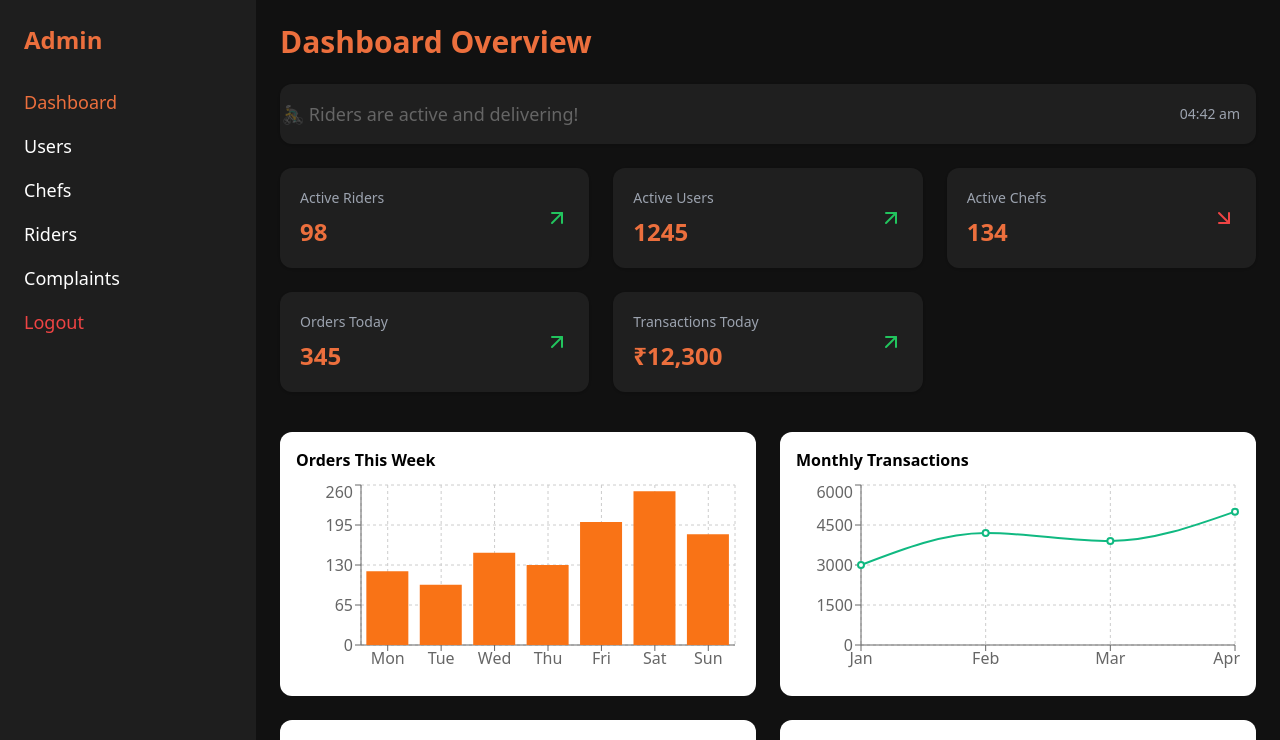
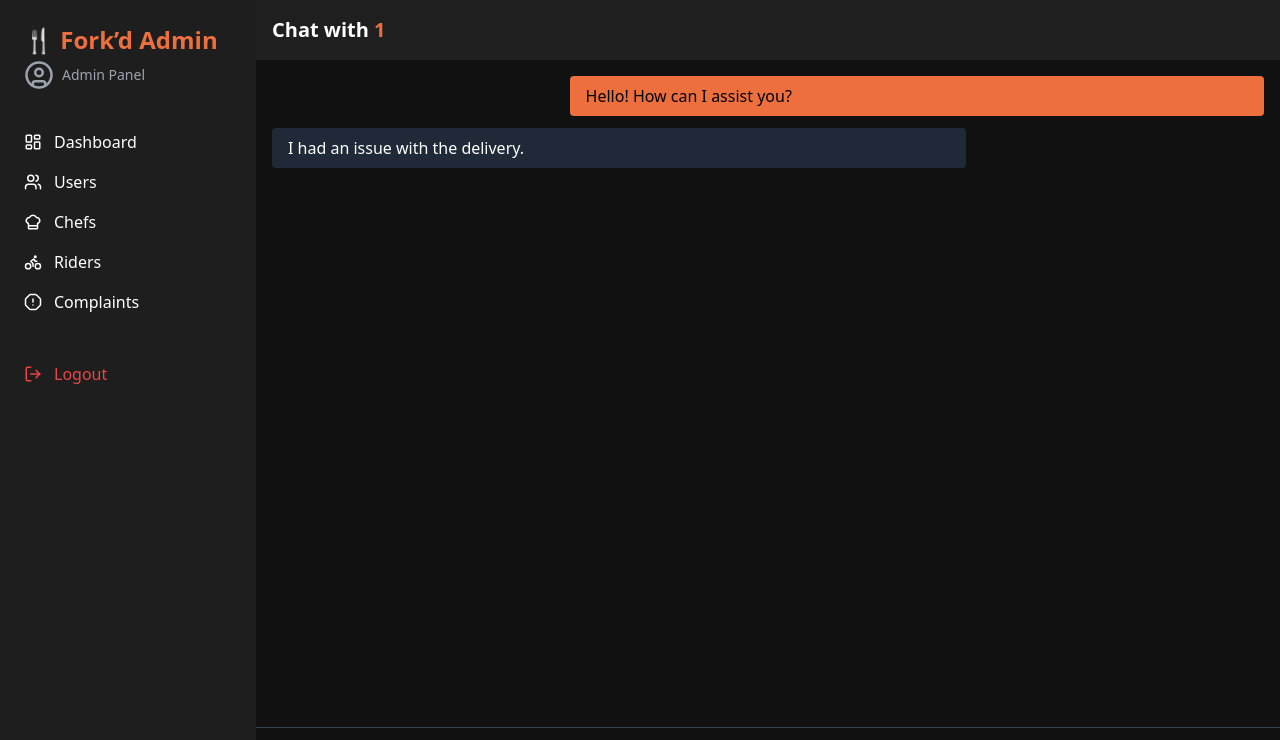
Before and after one commit to AkhilNair04/Forkd-Dashboard, a React (Vite) app in the folder admin-dashboard/: page /chat/1 in a window 1280 px wide. Before the commit this address led to /dashboard. Shown: the top 740 px of the page. Built offline with nearby package versions, Linux system fonts and the light colour scheme; sample sign-in values are in the browser's storage.

Commit message:
Chatpage introduced, UI corrected

```diff
--- a/admin-dashboard/src/App.jsx
+++ b/admin-dashboard/src/App.jsx
@@ -8,6 +8,7 @@ import Chefs from './pages/Chefs';
 import Rider from './pages/Rider';
 import Users from './pages/Users';
 import Complaints from './pages/Complaints';
+import ChatPage from './pages/ChatPage'; // ✅ Added chat page import
 
 const PrivateRoute = ({ children }) => {
   const isLoggedIn = localStorage.getItem('adminLoggedIn') === 'true';
@@ -49,6 +50,7 @@ function App() {
           <Route path="/riders" element={<PrivateRoute><Rider /></PrivateRoute>} />
           <Route path="/users" element={<PrivateRoute><Users /></PrivateRoute>} />
           <Route path="/complaints" element={<PrivateRoute><Complaints /></PrivateRoute>} />
+          <Route path="/chat/:id" element={<PrivateRoute><ChatPage /></PrivateRoute>} /> {/* ✅ NEW CHAT ROUTE */}
           <Route path="/" element={<Navigate to={isLoggedIn ? "/dashboard" : "/login"} replace />} />
           <Route path="*" element={<Navigate to={isLoggedIn ? "/dashboard" : "/login"} replace />} />
         </Routes>
--- a/admin-dashboard/src/components/Sidebar.jsx
+++ b/admin-dashboard/src/components/Sidebar.jsx
@@ -1,44 +1,76 @@
-import { Link, useLocation, useNavigate } from 'react-router-dom';
+import { Link, useLocation, useNavigate } from "react-router-dom";
+import {
+  LayoutDashboard,
+  Users,
+  ChefHat,
+  Bike,
+  AlertOctagon,
+  UtensilsCrossed,
+  ClipboardList,
+  CreditCard,
+  BarChart,
+  LogOut,
+  UserCircle,
+} from "lucide-react";
 
 export default function Sidebar() {
   const location = useLocation();
   const navigate = useNavigate();
 
   const handleLogout = () => {
-    localStorage.removeItem('authToken');
-    localStorage.removeItem('adminLoggedIn');
-    navigate('/login');
+    localStorage.removeItem("authToken");
+    localStorage.removeItem("adminLoggedIn");
+    navigate("/login");
   };
 
   const navItems = [
-    { path: '/dashboard', label: 'Dashboard' },
-    { path: '/users', label: 'Users' },
-    { path: '/chefs', label: 'Chefs' },
-    { path: '/riders', label: 'Riders' },
-    { path: '/complaints', label: 'Complaints' },
+    { path: "/dashboard", label: "Dashboard", icon: <LayoutDashboard size={18} /> },
+    { path: "/users", label: "Users", icon: <Users size={18} /> },
+    { path: "/chefs", label: "Chefs", icon: <ChefHat size={18} /> },
+    { path: "/riders", label: "Riders", icon: <Bike size={18} /> },
+    { path: "/complaints", label: "Complaints", icon: <AlertOctagon size={18} /> },
+
+    // 🔒 Optional / future routes
+    // { path: "/orders", label: "Orders", icon: <ClipboardList size={18} /> },
+    // { path: "/dishes", label: "Dishes", icon: <UtensilsCrossed size={18} /> },
+    // { path: "/transactions", label: "Transactions", icon: <CreditCard size={18} /> },
+    // { path: "/analytics", label: "Analytics", icon: <BarChart size={18} /> },
   ];
 
   return (
     <aside className="w-64 bg-[#1E1E1E] text-white p-6 min-h-screen">
-      <h2 className="text-2xl font-bold text-primary mb-8">Admin</h2>
-      <ul className="space-y-4 text-lg">
-        {navItems.map(({ path, label }) => (
+      {/* Logo & Admin */}
+      <div className="mb-10">
+        <h1 className="text-2xl font-bold text-primary mb-1">🍴 Fork’d Admin </h1>
+        <div className="flex items-center gap-2 text-sm text-gray-400 mt-1">
+          <UserCircle size={30} />
+        Admin Panel
+        </div>
+      </div>
+
+      {/* Navigation */}
+      <ul className="space-y-4 text-base font-medium">
+        {navItems.map(({ path, label, icon }) => (
           <li key={path}>
             <Link
               to={path}
-              className={`hover:text-primary ${
-                location.pathname === path ? 'text-primary' : 'text-white'
+              className={`flex items-center gap-3 hover:text-primary transition ${
+                location.pathname === path ? "text-primary" : "text-white"
               }`}
             >
+              {icon}
               {label}
             </Link>
           </li>
         ))}
-        <li>
+
+        {/* Logout */}
+        <li className="pt-8">
           <button
             onClick={handleLogout}
-            className="text-red-500 hover:text-red-400 text-left w-full"
+            className="flex items-center gap-3 text-red-500 hover:text-red-400 text-left w-full"
           >
+            <LogOut size={18} />
             Logout
           </button>
         </li>
--- /dev/null
+++ b/admin-dashboard/src/pages/Chatpage.jsx
@@ -0,0 +1,58 @@
+import { useParams } from "react-router-dom";
+import { useState } from "react";
+
+export default function ChatPage() {
+  const { id } = useParams(); // user ID passed in URL
+  const [messages, setMessages] = useState([
+    { from: "admin", text: "Hello! How can I assist you?" },
+    { from: id, text: "I had an issue with the delivery." },
+  ]);
+  const [newMsg, setNewMsg] = useState("");
+
+  const sendMessage = () => {
+    if (!newMsg.trim()) return;
+    setMessages((prev) => [...prev, { from: "admin", text: newMsg }]);
+    setNewMsg("");
+  };
+
+  return (
+    <div className="flex flex-col h-screen bg-[#111] text-white">
+      {/* Header */}
+      <div className="p-4 bg-[#1F1F1F] text-xl font-semibold">
+        Chat with <span className="text-primary">{id}</span>
+      </div>
+
+      {/* Messages */}
+      <div className="flex-1 p-4 space-y-3 overflow-y-auto">
+        {messages.map((msg, idx) => (
+          <div
+            key={idx}
+            className={`max-w-[70%] px-4 py-2 rounded ${
+              msg.from === "admin"
+                ? "bg-primary text-black self-end ml-auto"
+                : "bg-gray-800 self-start"
+            }`}
+          >
+            {msg.text}
+          </div>
+        ))}
+      </div>
+
+      {/* Input */}
+      <div className="p-4 flex gap-2 border-t border-gray-700">
+        <input
+          className="flex-1 p-2 rounded bg-gray-800"
+          value={newMsg}
+          onChange={(e) => setNewMsg(e.target.value)}
+          placeholder="Type a message..."
+        />
+        <button
+          className="bg-primary text-black px-4 rounded font-medium"
+          onClick={sendMessage}
+        >
+          Send
+        </button>
+      </div>
+    </div>
+  );
+}
--- a/admin-dashboard/src/pages/Users.jsx
+++ b/admin-dashboard/src/pages/Users.jsx
@@ -1,7 +1,10 @@
+// ===============================
+// Users.jsx  (with Chat navigation)
+// ===============================
 import { useEffect, useState } from "react";
 import { useNavigate } from "react-router-dom";
-import Sidebar from "../components/Sidebar";
 
+// ─── Dummy Complaints Data ─────────────────────────────────────────────────────
 const complaints = [
   {
     ticketId: "T001",
@@ -12,7 +15,7 @@ const complaints = [
       email: "john@example.com",
       district: "Ernakulam",
       state: "Kerala",
-      image: "",
+      image: "https://i.pravatar.cc/100?u=user123",
       type: "user",
     },
     accused: {
@@ -21,8 +24,8 @@ const complaints = [
       username: "ravik",
       email: "ravi@example.com",
       district: "Chennai",
-      state: "Tamil Nadu",
-      image: "",
+      state: "Tamil Nadu",
+      image: "https://i.pravatar.cc/100?u=rider456",
       type: "rider",
     },
     type: "user",
@@ -68,8 +71,8 @@ export default function Users() {
     complaints
       .filter((c) => c.status === "pending")
       .forEach((c) => {
-        complaintUsers.push({ ...c.complaintee, ticket: c.ticketId, type: c.type });
-        complaintUsers.push({ ...c.accused, ticket: c.ticketId, type: c.type });
+        complaintUsers.push({ ...c.complaintee, ticket: c.ticketId });
+        complaintUsers.push({ ...c.accused, ticket: c.ticketId });
       });
 
     const uniqueUsers = Array.from(
@@ -80,9 +83,7 @@ export default function Users() {
   }, [history]);
 
   const filteredUsers = users.filter((u) => {
-    if (searchId.trim() && !u.id.toLowerCase().includes(searchId.toLowerCase())) {
-      return false;
-    }
+    if (searchId && !u.id.toLowerCase().includes(searchId.toLowerCase())) return false;
     if (statusFilter === "all") return true;
     if (statusFilter === "active") return u.currentStatus === "active";
     if (statusFilter === "ban") return u.currentStatus === "banned";
@@ -99,7 +100,6 @@ export default function Users() {
 
   return (
     <div className="flex min-h-screen bg-[#111] text-white">
-
       <div className="flex-1 p-6 overflow-y-auto">
         <div className="flex items-center justify-between mb-6">
           <h1 className="text-2xl font-bold text-primary">Users</h1>
```
